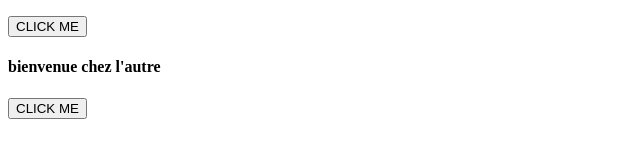
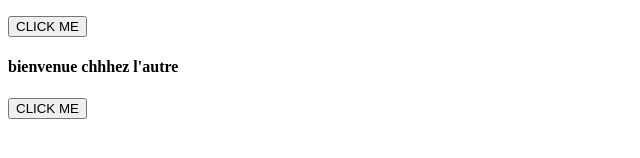
Before and after one commit to bengame07/awstravis, a plain HTML site: page index.html in a window 1280 px wide. Shown: the part 232-390 px from the top of the page, 0-640 px from the left. Drawn offline with Linux system fonts and the light colour scheme.

Commit message:
feat : version 1.1

```diff
--- a/index.html
+++ b/index.html
@@ -16,7 +16,7 @@
     <h3>bienvenue chez lui</h3>
     <button>CLICK ME</button>
 
-    <h4>bienvenue chez l'autre</h4>
+    <h4>bienvenue chhhez l'autre</h4>
     <button>CLICK ME</button>
 </body>
 </html>
```
